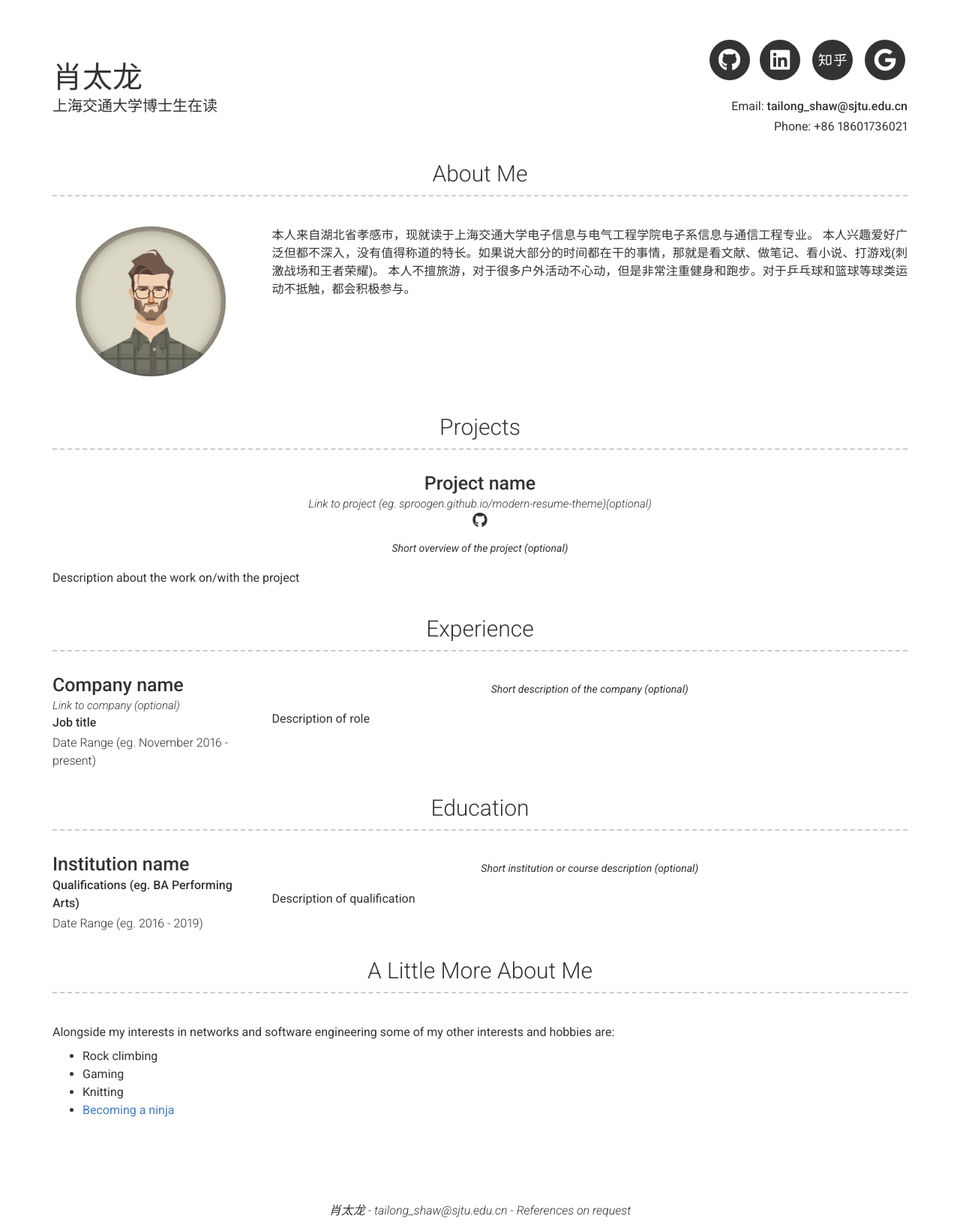
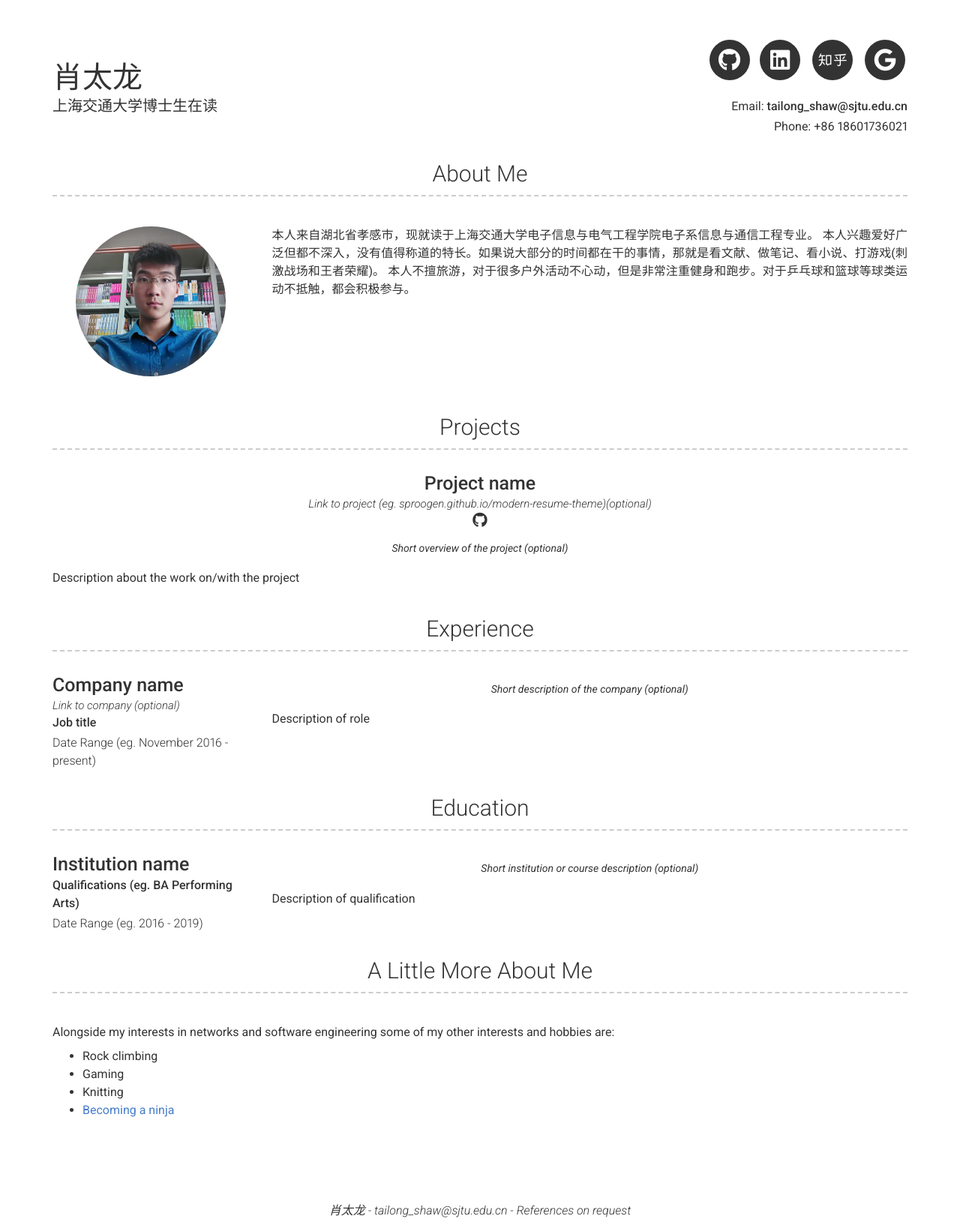
Before and after one commit to XiaoTailong/Shaw, a Jekyll site: the page built from index.md, in a window 1280 px wide. Shown: the whole page at 75% size. Built offline with Jekyll 4.4.1, drawn with Linux system fonts in a browser that asks for light colours; nearby versions of some CDN libraries.

Commit message:
Update _config.yml

```diff
--- a/_config.yml
+++ b/_config.yml
@@ -1,6 +1,6 @@
 # Site
 repository: XiaoTailong/Shaw
-favicon: images/me.jpg
+favicon: images/favicon.ico
 
 # Personal info
 name: 肖太龙
@@ -28,7 +28,7 @@ additional_links:
 
 # About Section
 # about_title: About Me
-about_profile_image: images/profile.jpg
+about_profile_image: images/me.jpg
 about_content: | # this will include new lines to allow paragraphs
   本人来自湖北省孝感市，现就读于上海交通大学电子信息与电气工程学院电子系信息与通信工程专业。
   本人兴趣爱好广泛但都不深入，没有值得称道的特长。如果说大部分的时间都在干的事情，那就是看文献、做笔记、看小说、打游戏(刺激战场和王者荣耀)。
```
